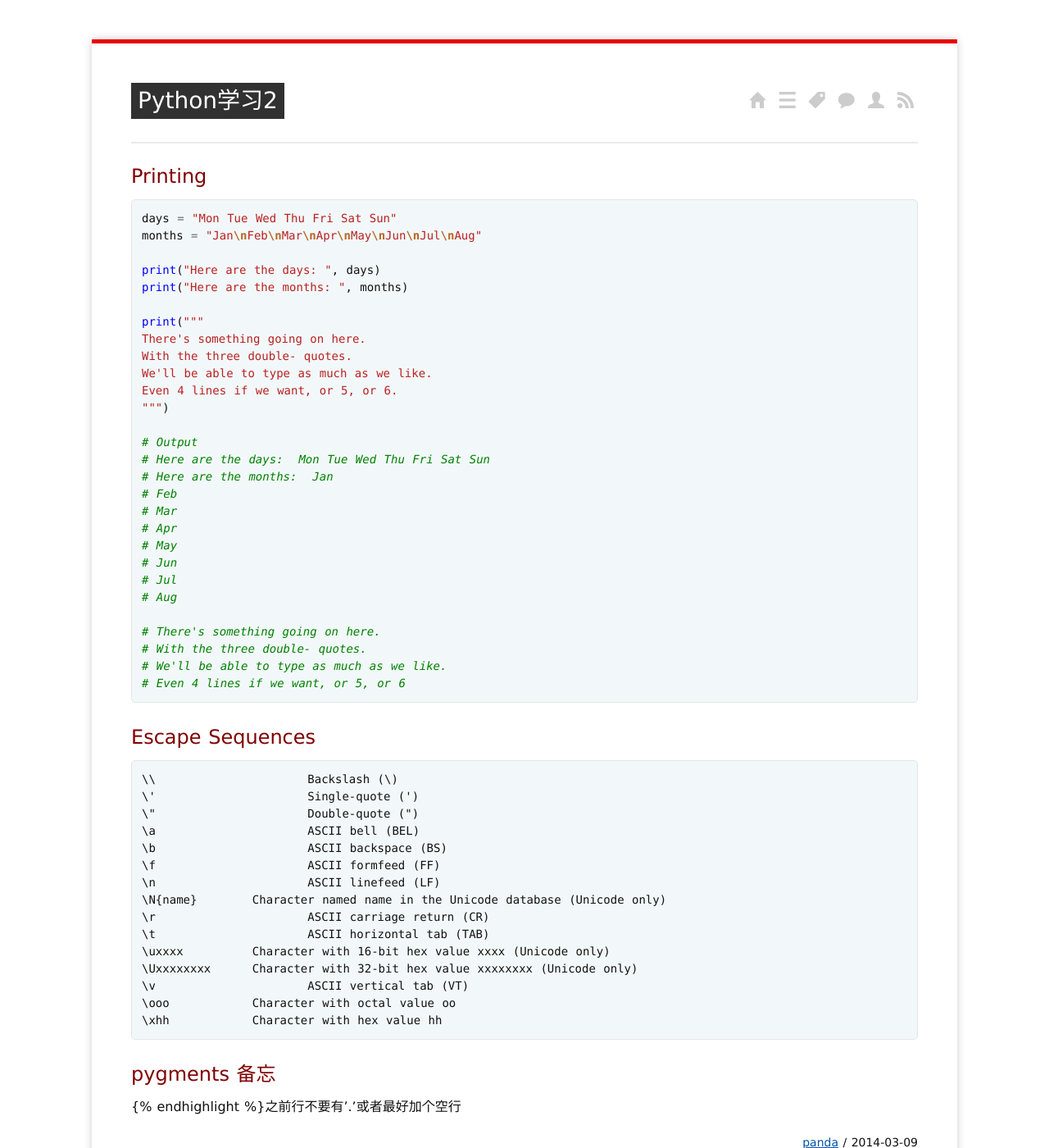
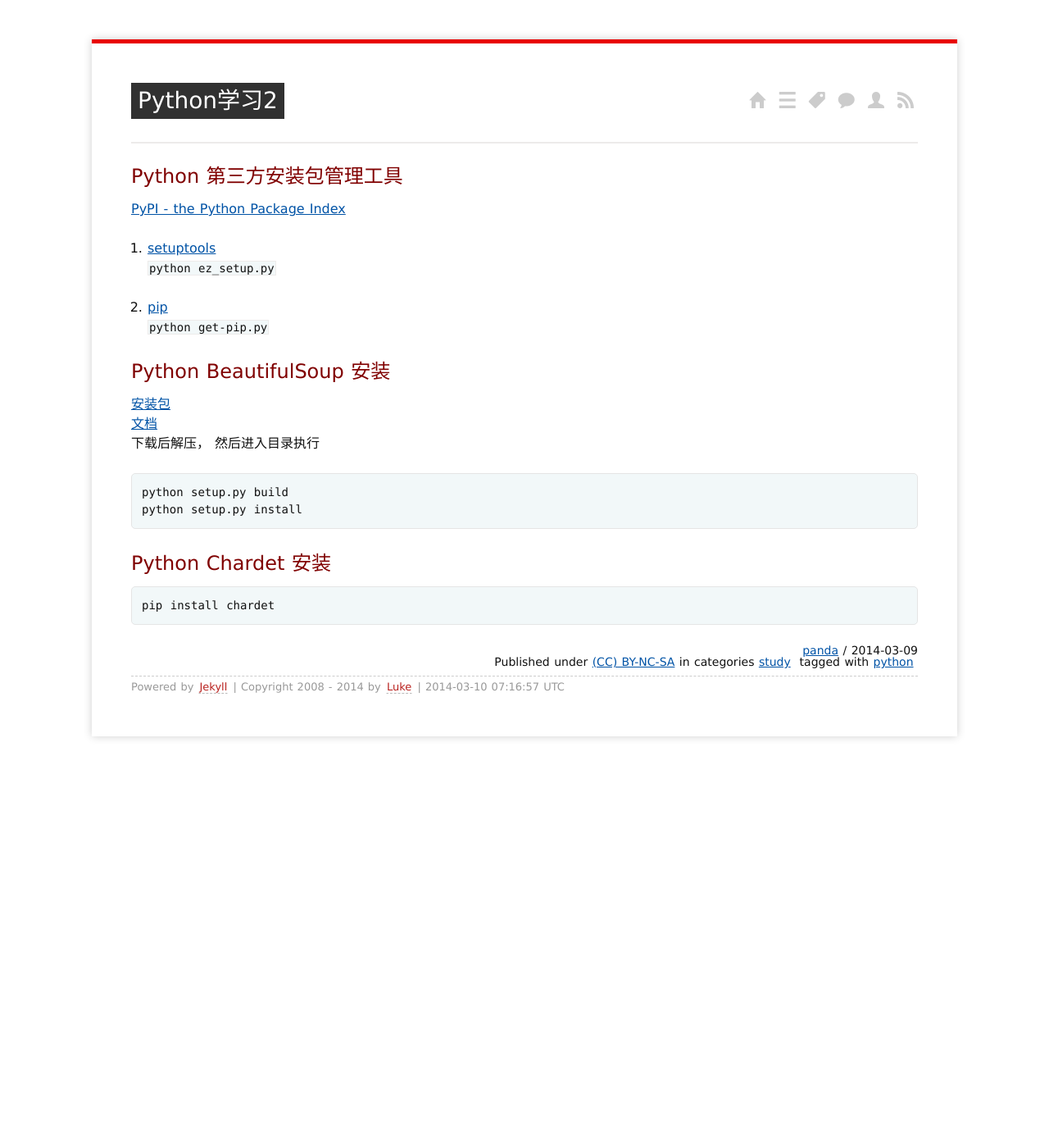
Before and after one commit to yujialive/yujialive.github.io, a Jekyll site: the page built from _posts/2014/2014-03-09-python-note2.md, in a window 1280 px wide and 1400 px high. Shown: the whole window at 82% size. Built offline with Jekyll 4.4.1, drawn with Linux system fonts in a browser that asks for light colours; Markdown is read by kramdown in place of the engine named in the settings; comment, search, counter and statistics services are not loaded.

Commit message:
daily updates

```diff
--- a/_posts/2014/2014-03-09-python-note2.md
+++ b/_posts/2014/2014-03-09-python-note2.md
@@ -4,60 +4,24 @@ title: Python学习2
 categories: study
 tags:
 - python
-- python3
 ---
 
-## Printing
+## Python 第三方安装包管理工具
+[PyPI - the Python Package Index](https://pypi.python.org/pypi)
+1. [setuptools](https://pypi.python.org/pypi/setuptools)
+	`python ez_setup.py`
 
-{% highlight python %}
-days = "Mon Tue Wed Thu Fri Sat Sun"
-months = "Jan\nFeb\nMar\nApr\nMay\nJun\nJul\nAug"
+2. [pip](https://pypi.python.org/pypi/pip)
+	`python get-pip.py`
 
-print("Here are the days: ", days)
-print("Here are the months: ", months)
+## Python BeautifulSoup 安装
+[安装包](http://www.crummy.com/software/BeautifulSoup/#Download)
+[文档](http://www.crummy.com/software/BeautifulSoup/documentation.html)
+下载后解压， 然后进入目录执行
 
-print("""
-There's something going on here.
-With the three double- quotes.
-We'll be able to type as much as we like.
-Even 4 lines if we want, or 5, or 6.
-""")
+	python setup.py build
+	python setup.py install
 
-# Output
-# Here are the days:  Mon Tue Wed Thu Fri Sat Sun
-# Here are the months:  Jan
-# Feb
-# Mar
-# Apr
-# May
-# Jun
-# Jul
-# Aug
+## Python Chardet 安装
 
-# There's something going on here.
-# With the three double- quotes.
-# We'll be able to type as much as we like.
-# Even 4 lines if we want, or 5, or 6
-
-{% endhighlight %}
-
-## Escape Sequences
-
-	\\ 			Backslash (\)
-	\' 			Single-quote (')
-	\" 			Double-quote (")
-	\a 			ASCII bell (BEL)
-	\b 			ASCII backspace (BS)
-	\f 			ASCII formfeed (FF)
-	\n 			ASCII linefeed (LF)
-	\N{name} 	Character named name in the Unicode database (Unicode only)
-	\r 			ASCII carriage return (CR)
-	\t 			ASCII horizontal tab (TAB)
-	\uxxxx 		Character with 16-bit hex value xxxx (Unicode only)
-	\Uxxxxxxxx 	Character with 32-bit hex value xxxxxxxx (Unicode only)
-	\v 			ASCII vertical tab (VT)
-	\ooo 		Character with octal value oo
-	\xhh 		Character with hex value hh
-
-## pygments 备忘
-> {% raw %}{% endhighlight %}{% endraw %}之前行不要有'.'或者最好加个空行
+	pip install chardet
```
Also changed, not shown: _posts/2014/2014-03-01-bookmarks.md (+5 -0 lines), _posts/2014/2014-03-05-aliyun-os.md (added, +12 -0 lines), _posts/2014/2014-03-08-python-note1.md (+61 -36 lines), _posts/2014/2014-03-09-chuanye.md (added, +40 -0 lines), _posts/2014/2014-03-09-crawler.md (added, +26 -0 lines).
